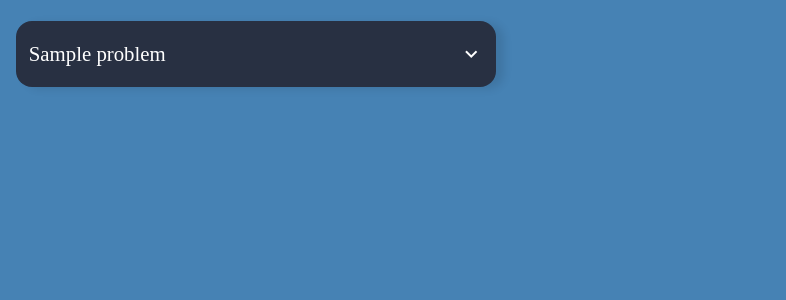
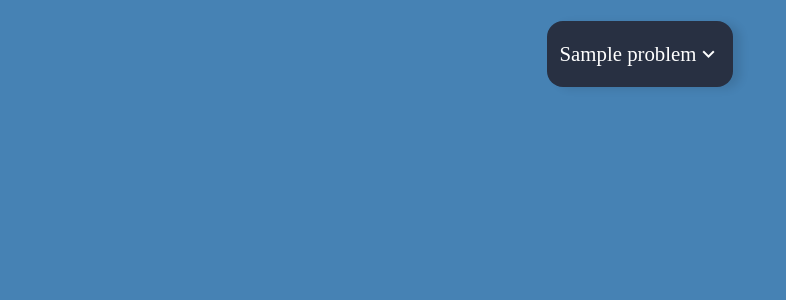
Before and after one commit to iraunit/The-OJ, a Django app: template dashboard/templates/home.html in a window 1280 px wide. Shown: the part 59-359 px from the top of the page, without its empty margins (0-786 px from the left). Run offline with Django 4.2, Linux system fonts and the light colour scheme; data comes from the database, SQL or seed files in the repository; both versions use the stored data as it was after the commit; tables that the repository leaves empty hold one stand-in row (values such as "Sample post"); the template is opened without the code that fills it: values that come from a table or form of the project are taken from there, most other values are stand-ins (such as "Sample title", 1, 10 or a date in 2020); parts of the project's set-up code (start-up, migrations or seed data) failed here and were passed over.

Commit message:
changes to db

```diff
--- a/dashboard/static/home.css
+++ b/dashboard/static/home.css
@@ -75,12 +75,8 @@ section {
 .questions {
     max-width: 100%;
     padding: 5rem;
-    margin: 0;
+    margin: 0 auto;
     padding: 0 1rem;
-}
-
-.questions .home-item {
-    min-width: 30rem;
 }
 
 .home-item {
```
Also changed, not shown: dashboard/views.py (+8 -17 lines), dashboard/serializers.py (line endings or trailing spaces), db.sqlite3.
